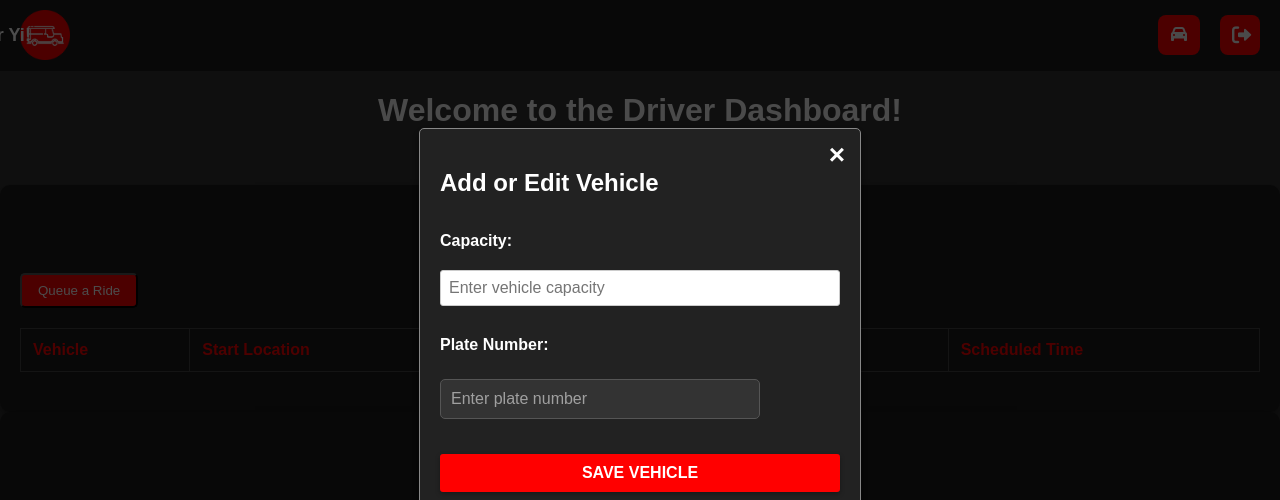
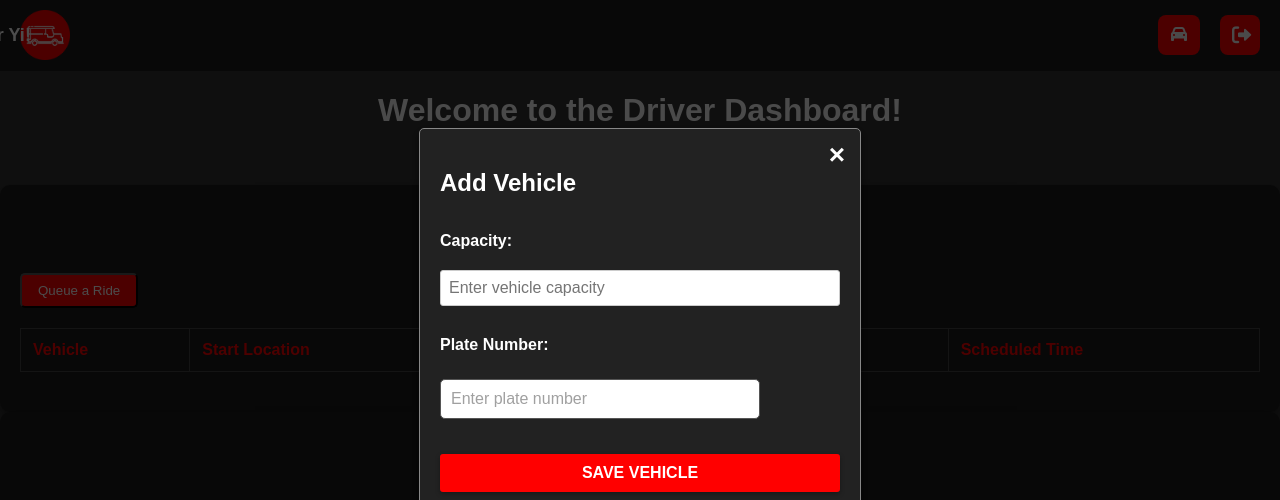
Before and after one commit to Ke-yuu/AgLugan, a PHP site: page /src/html/driver-dashboard.html in a window 1280 px wide, after a click that opens the changed part. Shown: the top 500 px of the page. Run offline with PHP 8.4, Linux system fonts and the light colour scheme; lists and menus that the app fills with data are empty.

Commit message:
smol changes

```diff
--- a/client/public/css/driver-dashboard.css
+++ b/client/public/css/driver-dashboard.css
@@ -311,7 +311,7 @@ input[type="password"] {
   margin-bottom: 20px;
   border-radius: 5px;
   border: 1px solid #555;
-  background-color: #333333;
+  background-color: #ffffff;
   color: #f8f8f8;
 }
 
--- a/client/src/html/driver-dashboard.html
+++ b/client/src/html/driver-dashboard.html
@@ -168,7 +168,7 @@
 <div id="addVehicleModal" class="modal">
     <div class="modal-content">
         <span class="close-btn" id="closeAddVehicleModalBtn">&times;</span>
-        <h2>Add or Edit Vehicle</h2>
+        <h2>Add Vehicle</h2>
         <form id="addVehicleForm">
             <label for="capacity">Capacity:</label>
             <input type="number" id="capacity" name="capacity" required min="1" placeholder="Enter vehicle capacity">
```
